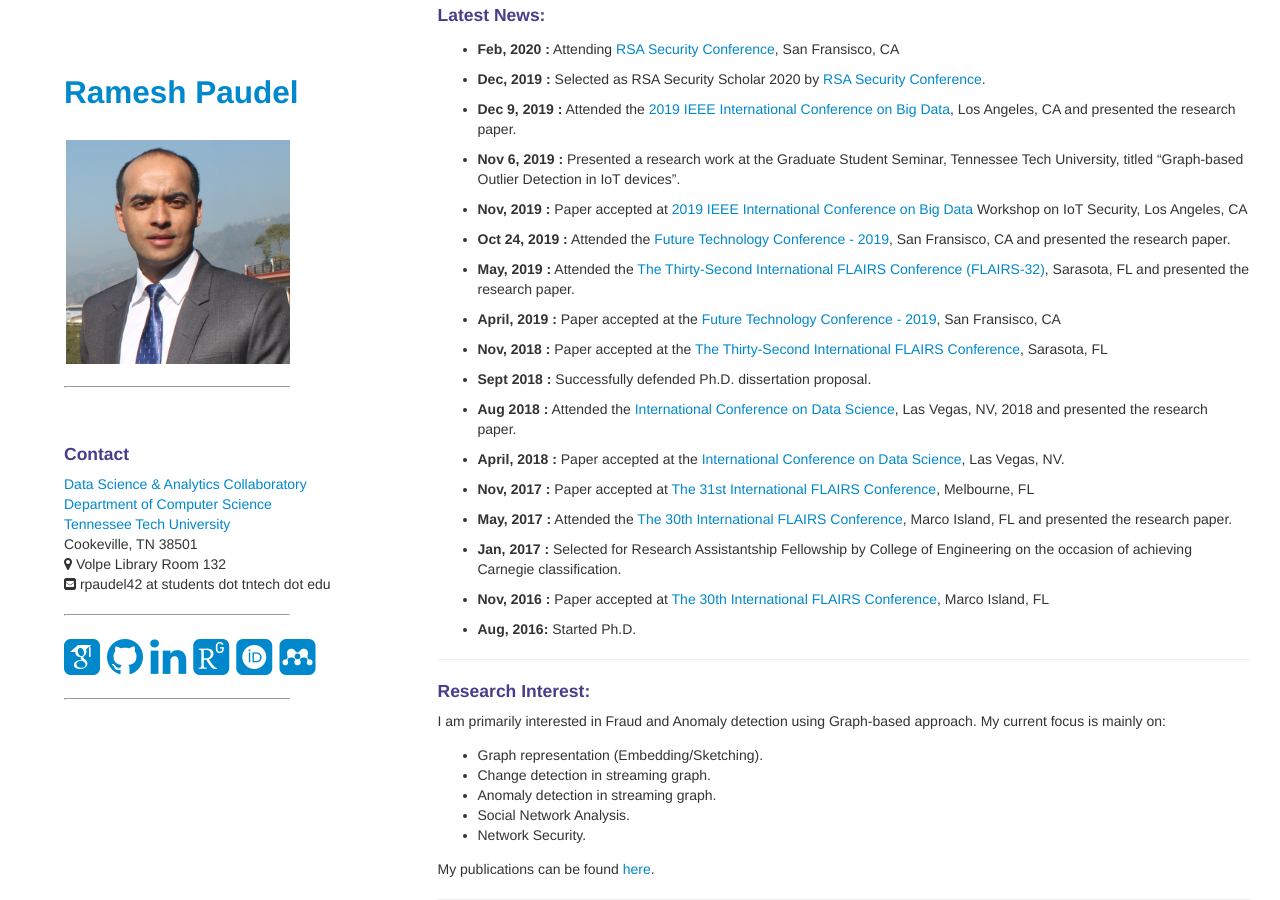
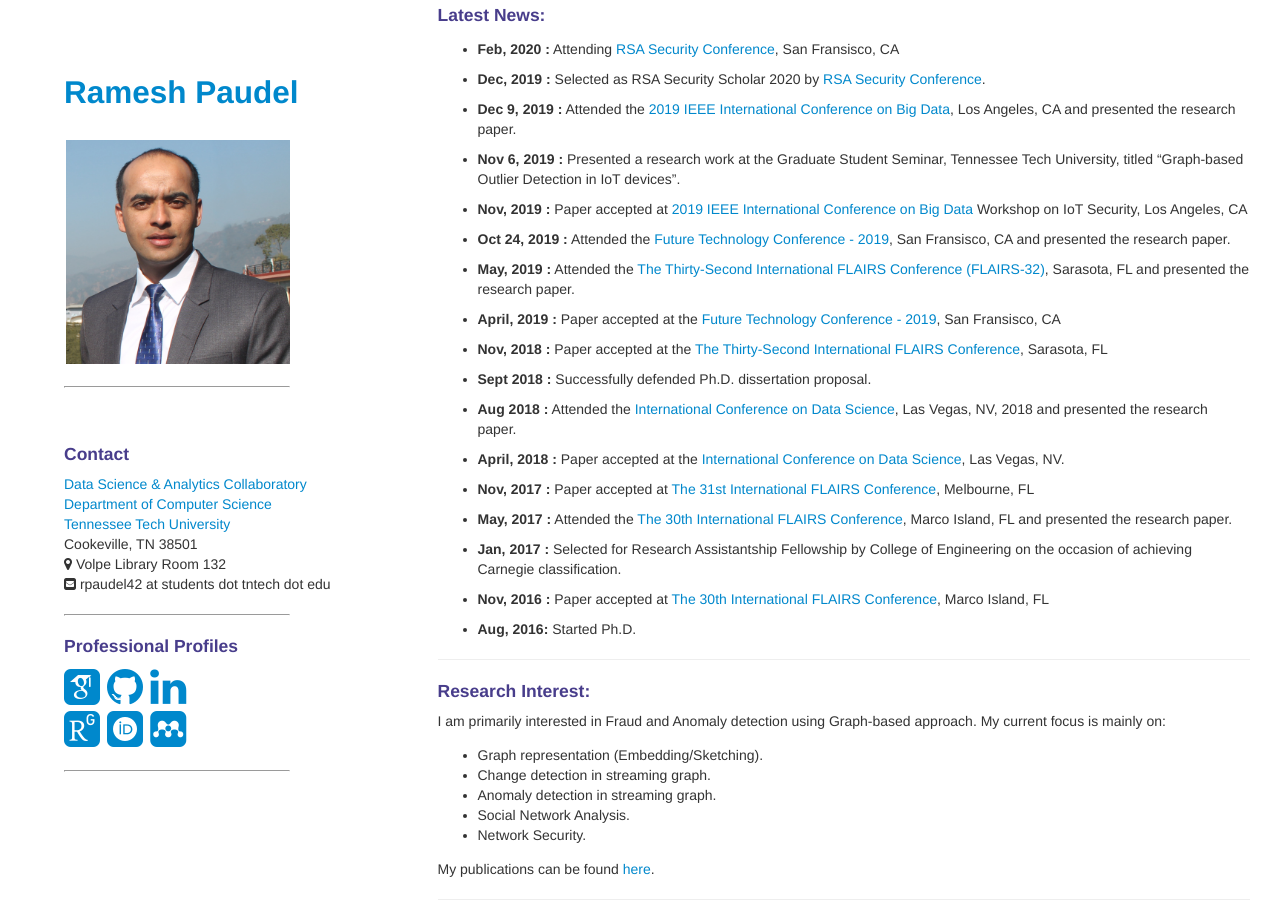
Before and after one commit to rpaudel42/rpaudel42.github.io, a Jekyll site: the page built from index.md, in a window 1280 px wide and 900 px high, scrolled down 379 px. Built offline with Jekyll 4.4.1, drawn with Linux system fonts in a browser that asks for light colours; nearby versions of some CDN libraries; some web fonts are replaced.

Commit message:
add new sidebar

```diff
--- a/_includes/themes/twitter/default.html
+++ b/_includes/themes/twitter/default.html
@@ -74,12 +74,17 @@
         <hr class="hr-sidebar">
 
         <div class="professonal-link">
+          <h4><a name="contact"></a>Professional Profiles</h4>
+          <div class="row-fluid">
             <span class="ml-1"><a href="https://scholar.google.com/citations?user=seHpymwAAAAJ&hl=en"><i class="ai ai-google-scholar-square ai-3x"></i></a></span>
             <span class="ml-1"><a href="https://github.com/rpaudel42"><i class="fa fa-github fa-3x"></i></a></span>
             <span class="ml-1"><a href="https://www.linkedin.com/in/ramesh-paudel-1384b564/"><i class="fa fa-linkedin fa-3x"></i></a></span>
+          </div>
+          <div class="'row-fluid">
             <span class="ml-1"><a href="https://www.researchgate.net/profile/Ramesh_Paudel4"><i class="ai ai-researchgate-square ai-3x"></i></a></span>
             <span class="ml-1"><a href="https://orcid.org/0000-0002-9284-0511"><i class="ai ai-orcid-square ai-3x"></i></a></span>
             <span class="ml-last"><a href="https://www.mendeley.com/profiles/ramesh-paudel/"><i class="ai ai-mendeley-square ai-3x"></i></a></span>
+          </div>
         </div>
         <hr class="hr-sidebar">
       </header>
```
Lines whose indentation alone changed are shown as unchanged.
